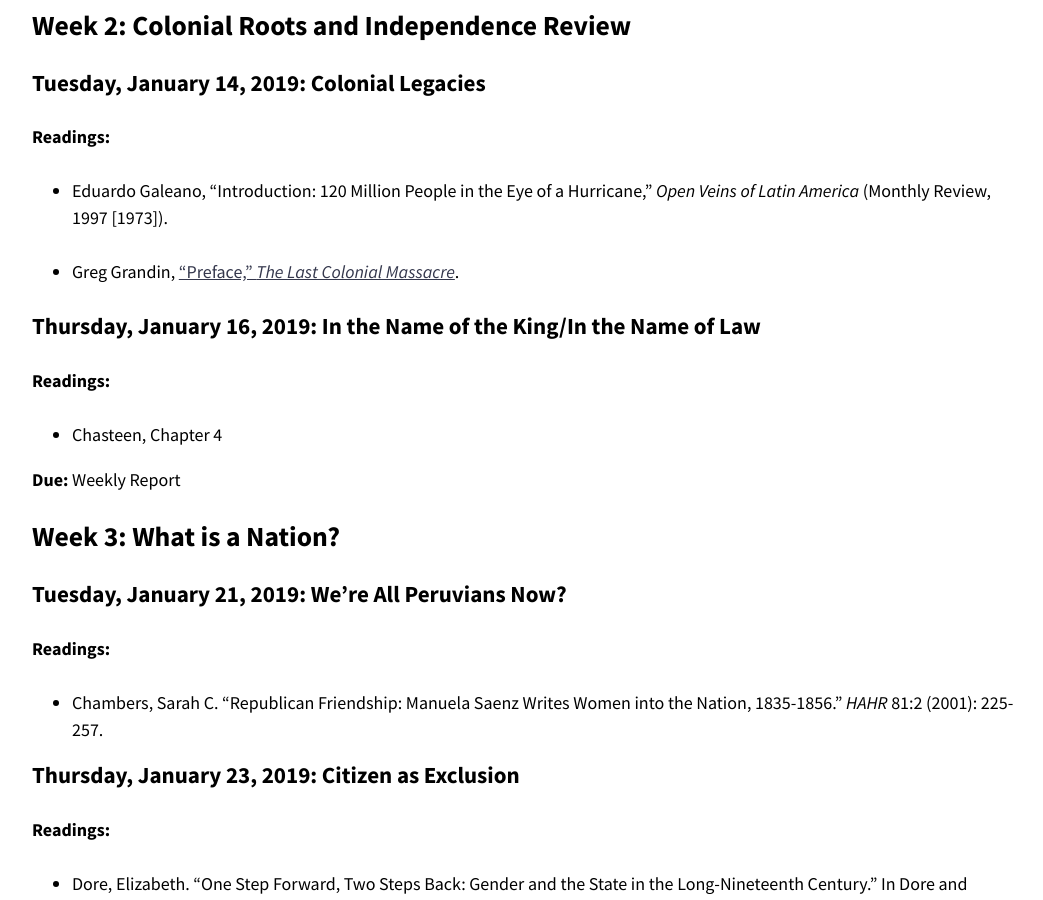
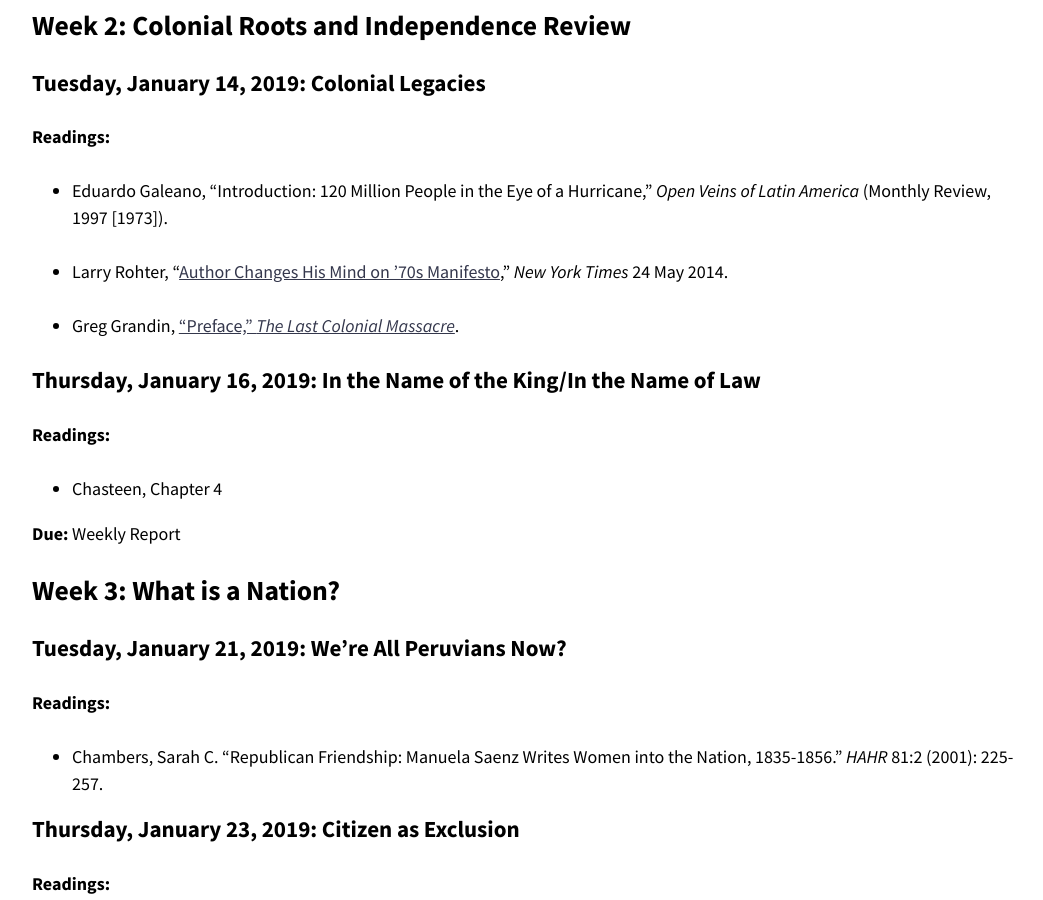
Before and after one commit to chadblack/2020MLA, a Jekyll site: the page built from calendar.md, in a window 1280 px wide and 900 px high, scrolled down 491 px. Shown: the whole window, without its empty margins (114-1157 px from the left). Built offline with Jekyll 4.4.1, drawn with Linux system fonts in a browser that asks for light colours; nearby versions of some CDN libraries.

Commit message:
galeano retracts

```diff
--- a/calendar.md
+++ b/calendar.md
@@ -23,6 +23,10 @@ Lectures"](https://www.cc-seas.columbia.edu/node/31875), Columbia University.
 
 * Eduardo Galeano, "Introduction: 120 Million People in the Eye of
   a Hurricane," *Open Veins of Latin America* (Monthly Review, 1997 [1973]).
+
+* Larry Rohter, "[Author Changes His Mind on ’70s
+  Manifesto](https://www.nytimes.com/2014/05/24/books/eduardo-galeano-disavows-his-book-the-open-veins.html)," *New York
+  Times* 24 May 2014.
 
 * Greg Grandin, ["Preface," *The Last Colonial
   Massacre*](https://www.press.uchicago.edu/Misc/Chicago/305724.html).
```
